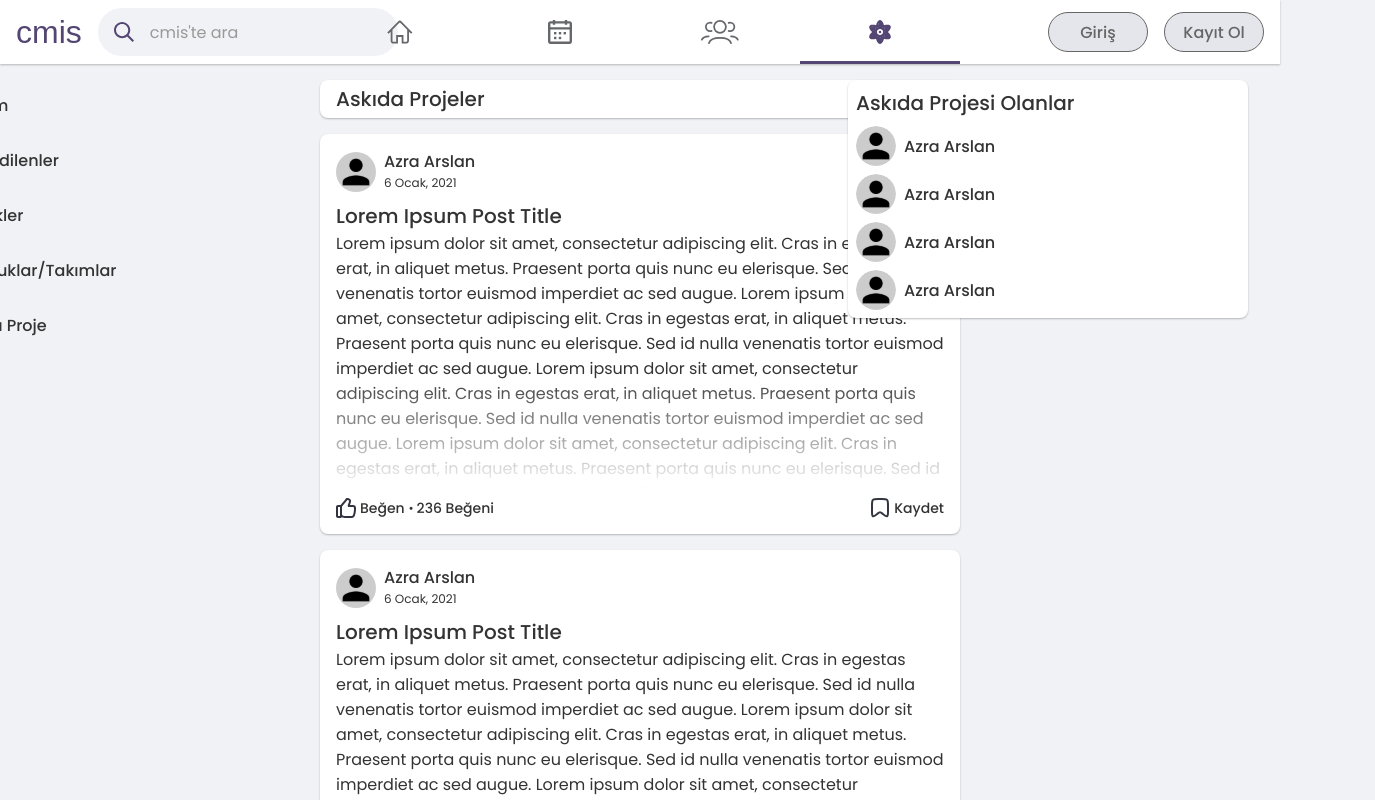
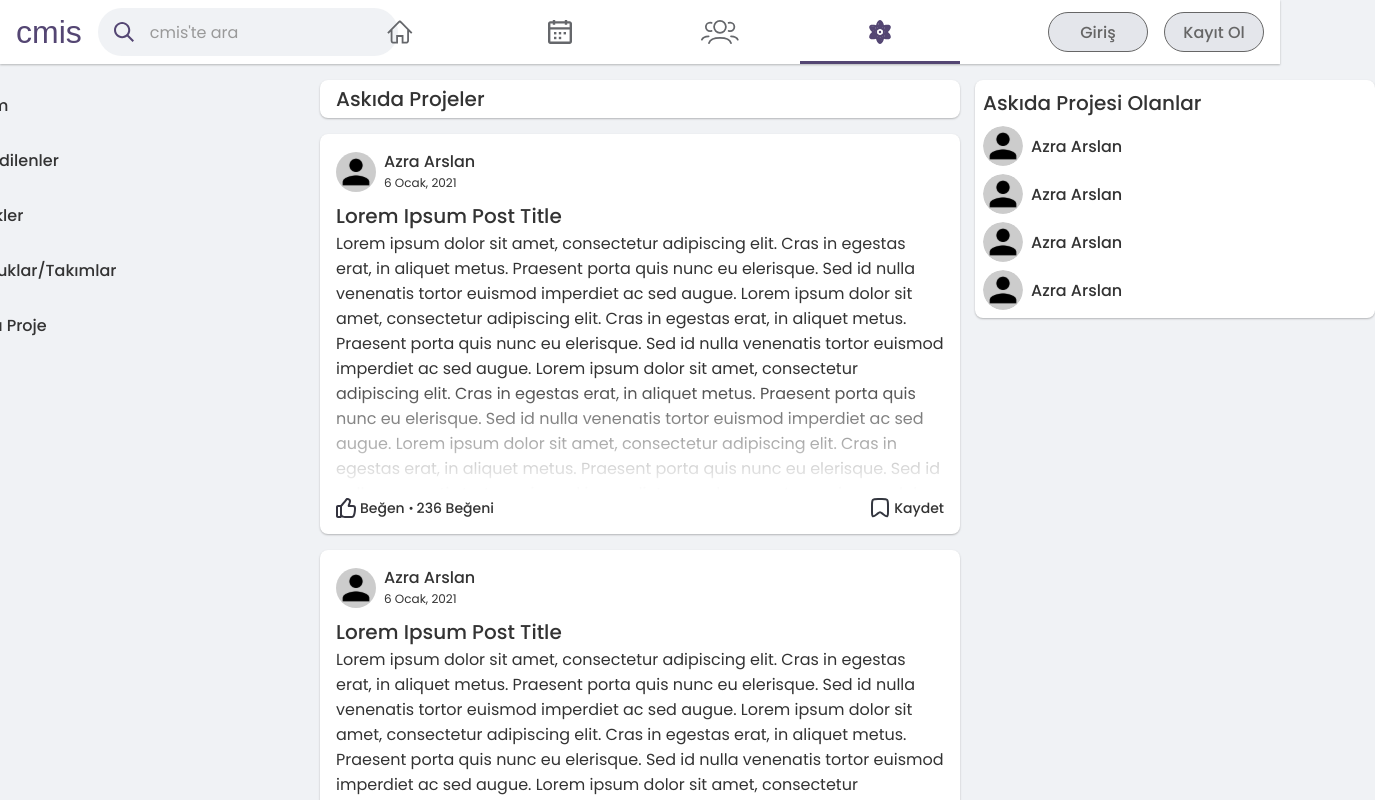
Before and after one commit to los-ingenieros-hermanos/cmis-web, a Next.js app: page /askida-proje in a window 1280 px wide. Shown: the top 800 px of the page, 1375 px wide, since content can reach past the window. Built offline with nearby package versions, Linux system fonts and the light colour scheme; a web font is replaced by a local one.

Commit message:
Update ProjectIdea.module.scss
scaleable page

```diff
--- a/components/ProjectIdea/ProjectIdea.module.scss
+++ b/components/ProjectIdea/ProjectIdea.module.scss
@@ -107,7 +107,7 @@
   @include panel;
   width: 400px;
   position: absolute;
-  right: 32px;
+  left: calc(50% + 335px);
   top: 16px;
   display: flex;
   flex-direction: column;
```
